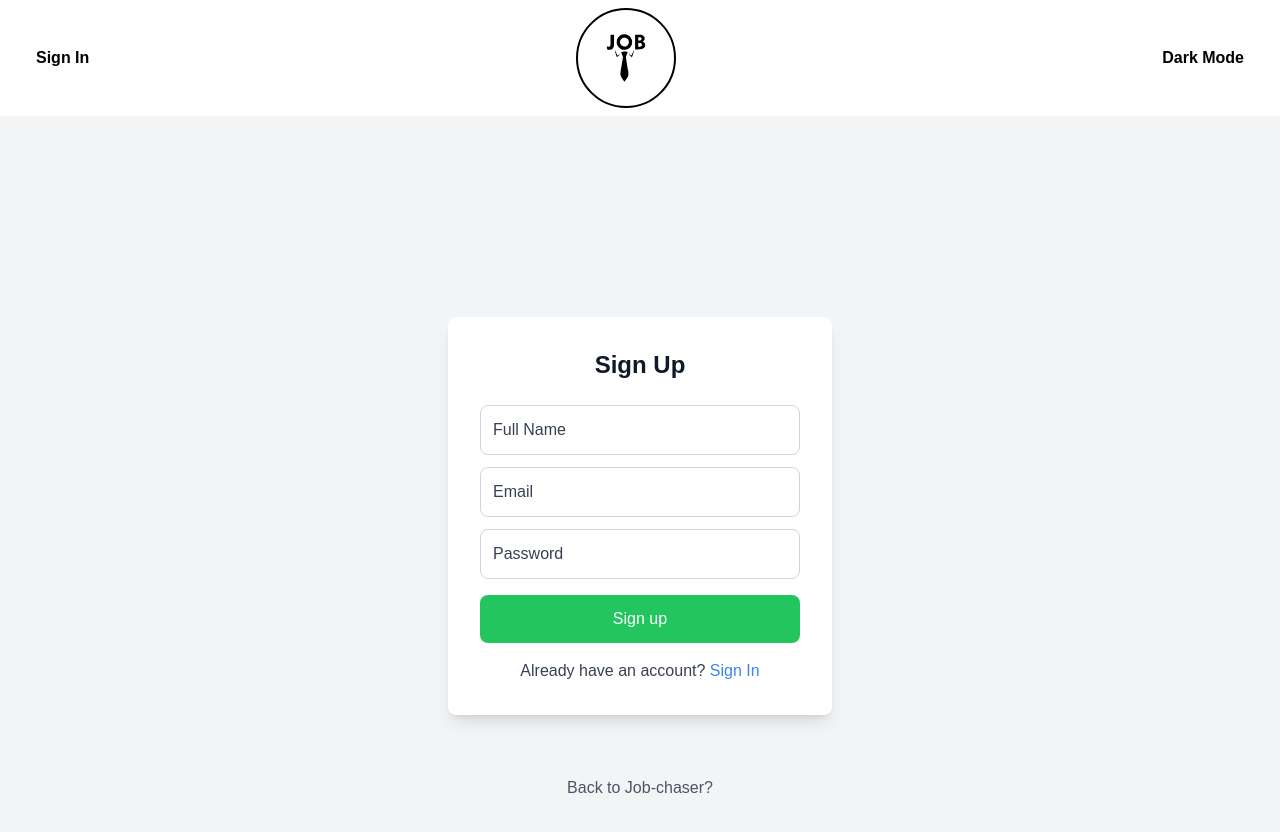
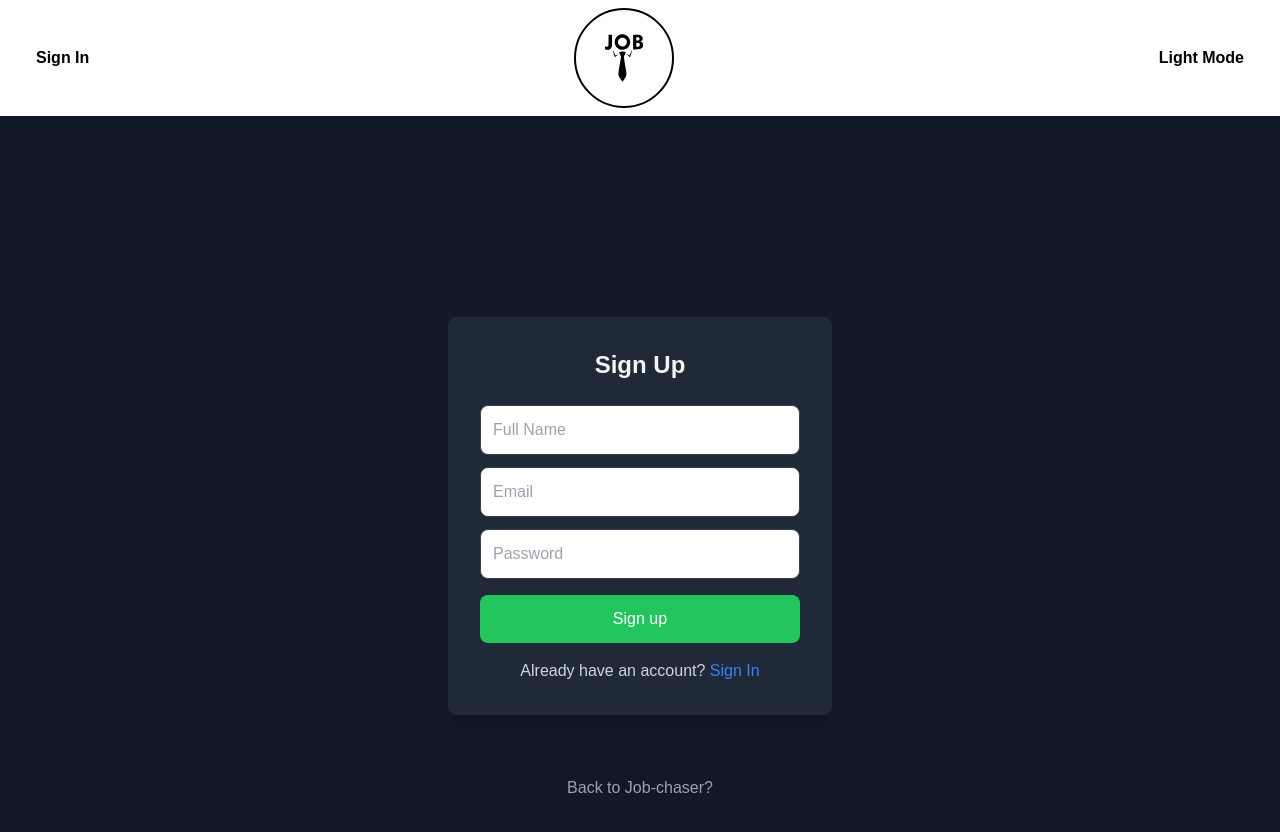
Before and after one commit to AleksaSolevic/jobchaser-app, a Next.js app: page /signup in a window 1280 px wide. Shown: the top 832 px of the page. Built offline with nearby package versions, Linux system fonts and the light colour scheme.

Commit message:
implement theme adjustments to improve UI

```diff
--- a/src/app/components/ThemeContext.tsx
+++ b/src/app/components/ThemeContext.tsx
@@ -20,20 +20,23 @@ const ThemeContext = createContext<ThemeContextProps | undefined>(undefined);
 export const ThemeProvider: React.FC<{ children: ReactNode }> = ({
   children,
 }) => {
-  const [theme, setTheme] = useState<Theme>("light");
+  const [theme, setTheme] = useState<Theme>("dark");
+
   useEffect(() => {
     const storedTheme = localStorage.getItem("theme") as Theme | null;
-    if (storedTheme) {
-      setTheme(storedTheme);
-      document.documentElement.className = storedTheme;
-    }
+    const initialTheme = storedTheme || "dark";
+    setTheme(initialTheme);
+    document.documentElement.className = initialTheme;
   }, []);
+
+  useEffect(() => {
+    document.documentElement.className = theme;
+  }, [theme]);
 
   const toggleTheme = () => {
     const newTheme = theme === "light" ? "dark" : "light";
     setTheme(newTheme);
     localStorage.setItem("theme", newTheme);
-    document.documentElement.className = newTheme;
   };
 
   return (
```
